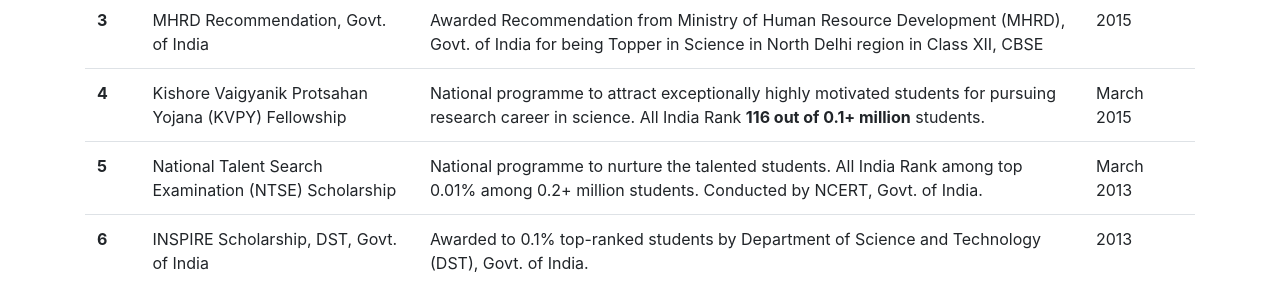
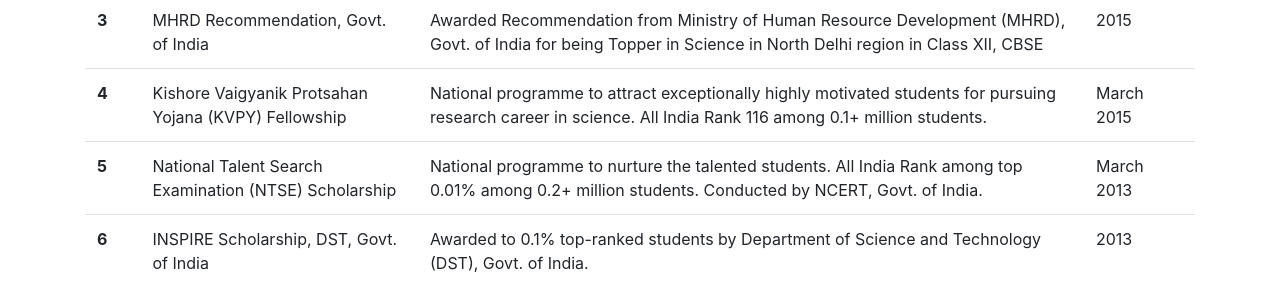
Before and after one commit to thenamangoyal/thenamangoyal.github.io, a Jekyll site: the page built from achievements.html, in a window 1280 px wide and 1150 px high. Shown: the part 391-691 px from the top of the window. Built offline with Jekyll 4.4.1, drawn with Linux system fonts in a browser that asks for light colours; nearby versions of some CDN libraries.

Commit message:
Update achievements.html

```diff
--- a/achievements.html
+++ b/achievements.html
@@ -47,7 +47,7 @@ permalink: "/achievements"
                 <th scope="row">4</th>
                 <td>Kishore Vaigyanik Protsahan Yojana (KVPY) Fellowship</td>
                 <td>National programme to attract exceptionally highly motivated students for pursuing research
-                    career in science. All India Rank  <strong>116 out of 0.1+ million</strong> students.
+                    career in science. All India Rank 116 among 0.1+ million students.
                 </td>
                 <td>March 2015</td>
             </tr>
```
